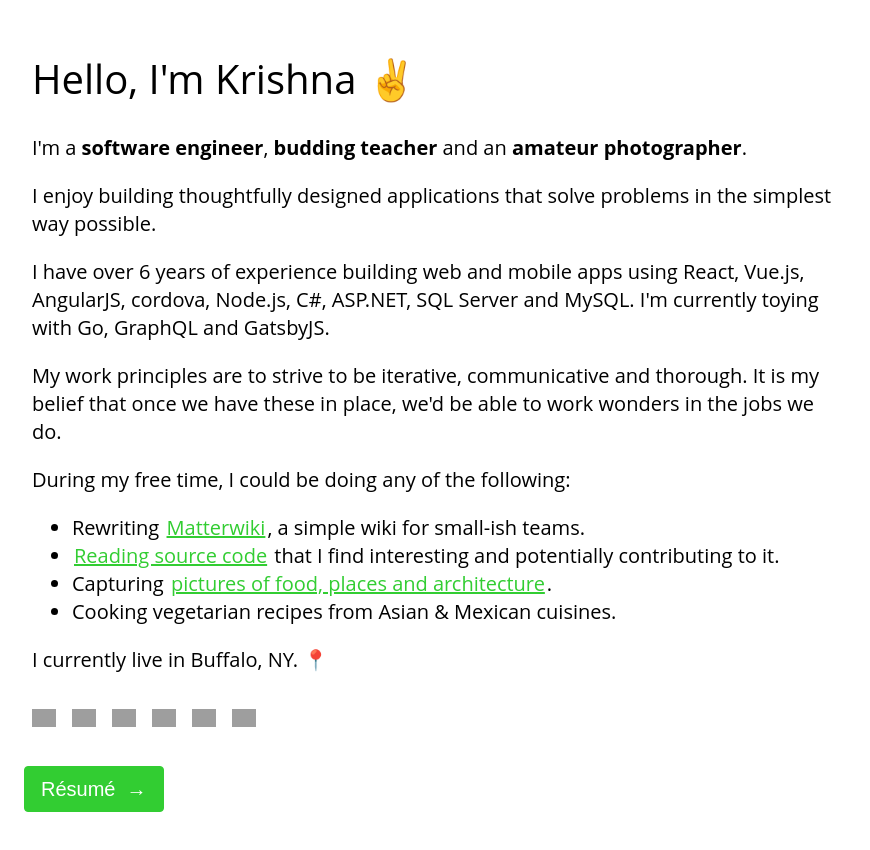
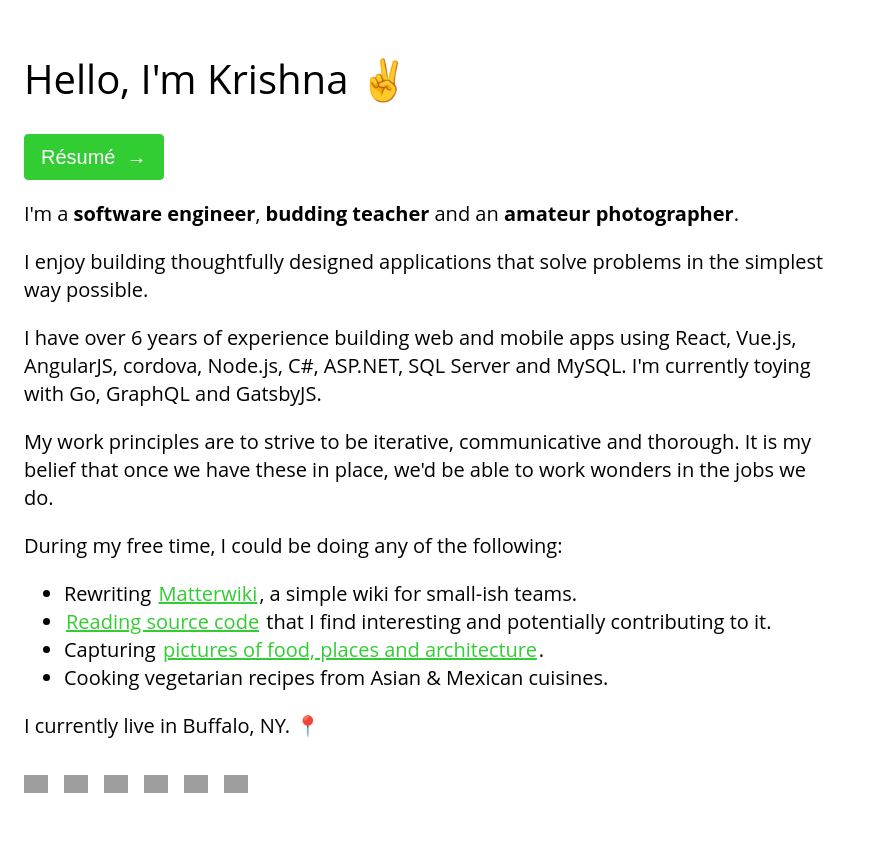
Before and after one commit to krishnagopinath/website, a Gatsby site: page / in a window 1280 px wide. Shown: the whole page, without its empty margins (0-870 px from the left). Built offline with nearby package versions, Linux system fonts and the light colour scheme; Gatsby itself is replaced by a stand-in of ours; grey boxes are pictures that could not be loaded.

Commit message:
Move resume button to top of page + tweaks to align everything correctly

```diff
--- a/data/about.md
+++ b/data/about.md
@@ -1,5 +1,3 @@
-# Hello, I'm Krishna ✌️
-
 I'm a **software engineer**, **budding teacher** and an **amateur photographer**.
 
 I enjoy building thoughtfully designed applications that solve problems in the simplest way possible.
--- a/src/components/about.js
+++ b/src/components/about.js
@@ -6,16 +6,6 @@ import styled from "styled-components"
  * Nested styles for the Markdown => HTML content
  */
 const MdHtmlContainer = styled.div`
-  > h1,
-  > h2,
-  > h3,
-  > h4,
-  > h5,
-  > h6 {
-    font-weight: 400;
-    font-style: normal;
-  }
-
   > p {
     max-width: 40em;
   }
--- /dev/null
+++ b/src/components/header.js
@@ -0,0 +1,18 @@
+import React from "react"
+import styled from "styled-components"
+
+const StyledH1 = styled.h1`
+  font-weight: 400;
+  font-style: normal;
+`
+
+const Header = () => (
+  <StyledH1>
+    Hello, I'm Krishna{" "}
+    <span role="img" aria-label="Peace emoji symbol">
+      ✌️
+    </span>
+  </StyledH1>
+)
+
+export default Header
--- a/src/components/social.js
+++ b/src/components/social.js
@@ -3,6 +3,12 @@ import { useStaticQuery, graphql } from "gatsby"
 import { Box, Flex } from "rebass/styled-components"
 
 import SocialIcon from "./social-icon"
+
+const SocialIconContainer = ({ network, url }) => (
+  <Box px={[3, 2]} key={network}>
+    <SocialIcon networkName={network} networkUrl={url} />
+  </Box>
+)
 
 /**
  * Shows a bunch of social links
@@ -23,15 +29,15 @@ const Social = () => {
     }
   `)
 
-  const { profiles: socialProfiles, email } = dataJson.basics
-  const profiles = [
-    { network: "GMail", url: `mailto:${email}` },
-    ...socialProfiles,
-  ]
+  const { profiles, email } = dataJson.basics
 
   return (
     <>
       <Flex>
+        <Box pr={[3, 2]} key="GMail">
+          <SocialIcon networkName="GMail" networkUrl={`mailto:${email}`} />
+        </Box>
+
         {profiles.map(p => (
           <Box px={[3, 2]} key={p.network}>
             <SocialIcon networkName={p.network} networkUrl={p.url} />
--- a/src/pages/index.js
+++ b/src/pages/index.js
@@ -1,6 +1,7 @@
 import React from "react"
 import { Box } from "rebass/styled-components"
 
+import Header from "../components/header"
 import Main from "../components/main"
 import Meta from "../components/meta"
 import About from "../components/about"
@@ -10,15 +11,18 @@ import ResumeLink from "../components/resume-link"
 const IndexPage = () => (
   <Main>
     <Meta title="Home" />
-    <Box px={[3, 2]}>
+    <Box>
+      <Header />
+    </Box>
+    <Box>
+      <ResumeLink />
+    </Box>
+    <Box>
       <About />
     </Box>
     <Box my={4}>
       <Social />
     </Box>
-    <Box my={4}>
-      <ResumeLink />
-    </Box>
   </Main>
 )
 
```
